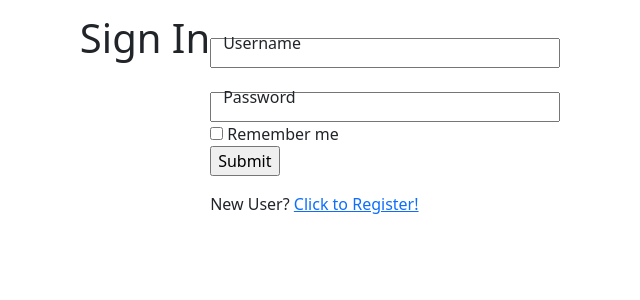
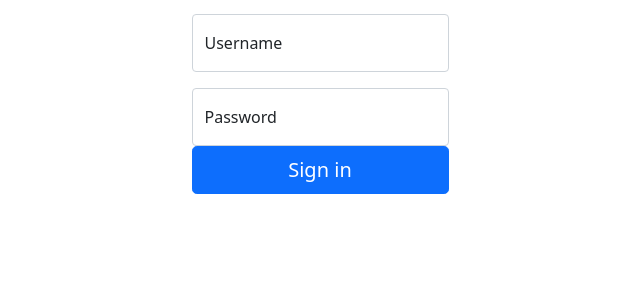
Before and after one commit to KiraHome/MagnusColes, a Flask app: template pymin/pymin/templates/login.html in a window 1280 px wide. Shown: the part 56-356 px from the top of the page, without its empty margins (320-960 px from the left). Run offline with Flask 2, Linux system fonts and the light colour scheme; the visitor is signed in with stand-in values (Sample User, id 1); the template is opened without the code that fills it: most values are stand-ins (such as "Sample title", 1, 10 or a date in 2020); form fields are guessed from the names that the template uses; parts of the project's set-up code (start-up, migrations or seed data) failed here and were passed over; some libraries are stand-ins or nearby versions.

Commit message:
removing WTForm, replace it with own code

```diff
--- a/pymin/pymin/templates/login.html
+++ b/pymin/pymin/templates/login.html
@@ -1,25 +1,20 @@
 {% extends "layout.html" %}
 
 {% block content %}
-    <h1>Sign In</h1>
-    <form action="" method="post" novalidate>
-        {{ form.hidden_tag() }}
-        <div class="form-floating">
-            {{ form.username.label }}<br>
-            {{ form.username(size=32) }}<br>
-            {% for error in form.username.errors %}
-            <span style="color: red;">[{{ error }}]</span>
-            {% endfor %}
-        </div>
-        <div class="form-floating">
-            {{ form.password.label }}<br>
-            {{ form.password(size=32) }}<br>
-            {% for error in form.password.errors %}
-            <span style="color: red;">[{{ error }}]</span>
-            {% endfor %}
-        </div>
-	<div class="checkbox"><label>{{ form.remember_me() }} {{ form.remember_me.label }}</label></div>
-        <p>{{ form.submit() }}</p>
-	<p>New User? <a href="{{ url_for('views.register') }}">Click to Register!</a></p>
-    </form>
+<form action="" method="post" novalidate>
+    <div class="form-floating mb-3">
+        <input type="text" class="form-control" name="username" id="floatingInput" placeholder="Lakatos">
+        <label for="floatingInput">Username</label>
+    </div>
+    <div class="form-floating">
+        <input type="password" class="form-control" name="pw" id="floatingPassword" placeholder="Password">
+        <label for="floatingPassword">Password</label>
+    </div>
+    <!-- <div class="checkboc mb-3">
+        <label>
+            <input type="checkbox" value="remember-me">Remember me
+        </label>
+    </div> -->
+    <button class="w-100 btn btn-lg btn-primary" type="submit">Sign in</button>
+</form>
 {% endblock %}
```
Also changed, not shown: pymin/pymin/views.py (+31 -12 lines).
